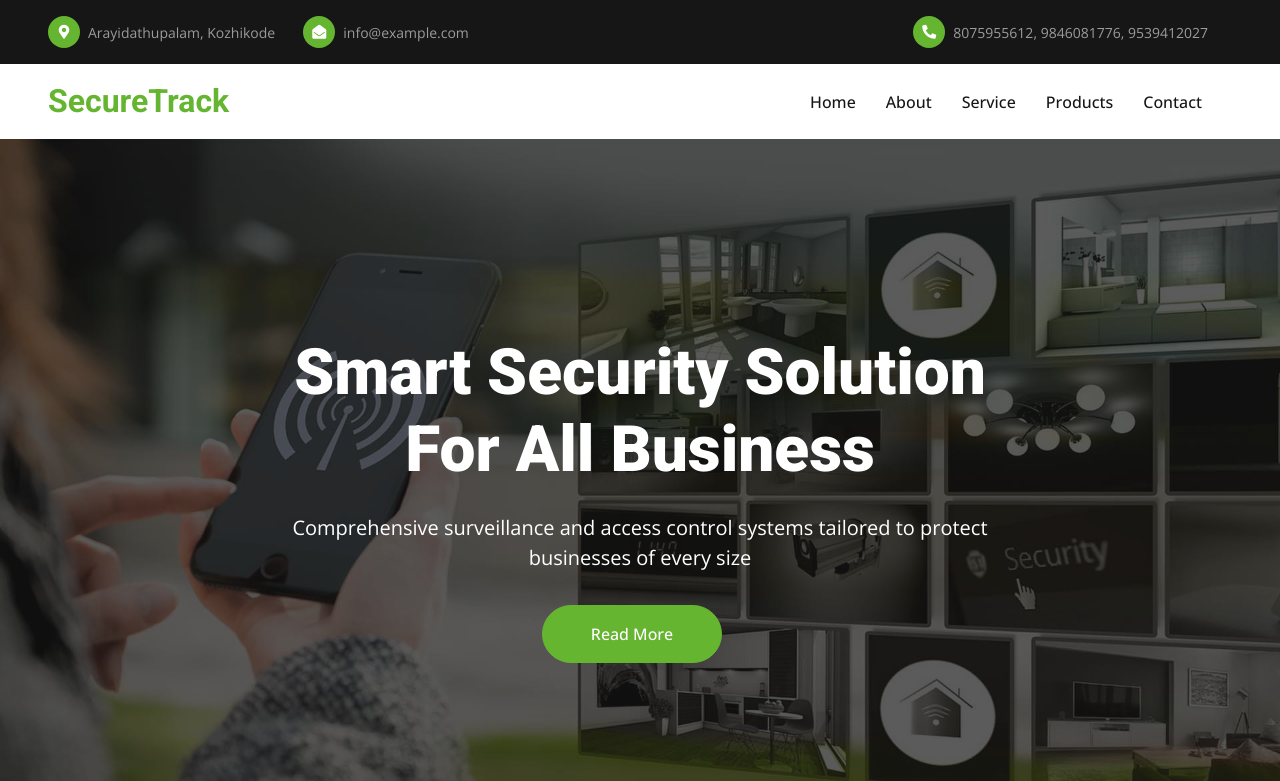
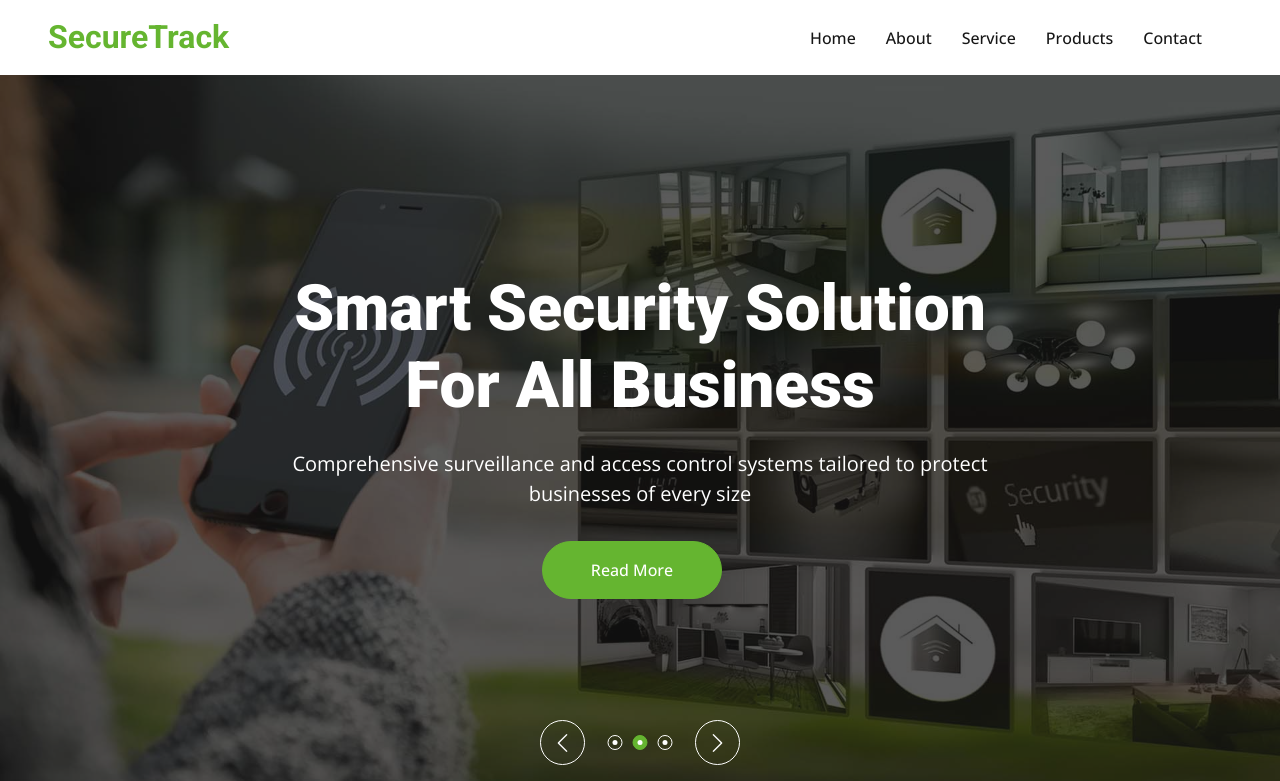
Before and after one commit to Midhusha60/SecureTrack, a plain HTML site: page index.html in a window 1280 px wide. Shown: the top 781 px of the page. Drawn offline with nearby package versions, Linux system fonts and the light colour scheme.

Commit message:
Update index.html

```diff
--- a/index.html
+++ b/index.html
@@ -43,7 +43,7 @@
 
 
     <!-- Topbar Start -->
-    <div class="container-fluid bg-dark px-5">
+<!--     <div class="container-fluid bg-dark px-5">
         <div class="row gx-4 d-none d-lg-flex">
             <div class="col-lg-6 text-start">
                 <div class="h-100 d-inline-flex align-items-center py-3 me-4">
@@ -65,16 +65,16 @@
                         <small class="fa fa-phone-alt text-white"></small>
                     </div>
                     <small>8075955612, 9846081776, 9539412027</small>
-                </div>
+                </div> -->
 <!--                <div class="h-100 d-inline-flex align-items-center py-3">-->
 <!--                    <div class="btn-sm-square rounded-circle bg-primary me-2">-->
 <!--                        <small class="far fa-clock text-white"></small>-->
 <!--                    </div>-->
 <!--                    <small>Mon - Fri : 9AM - 9PM</small>-->
 <!--                </div>-->
-            </div>
+<!--             </div>
         </div>
-    </div>
+    </div> -->
     <!-- Topbar End -->
 
 
```
